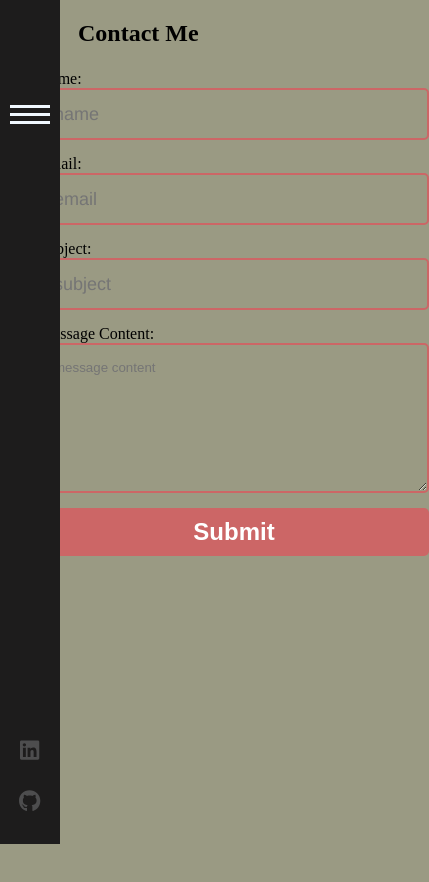
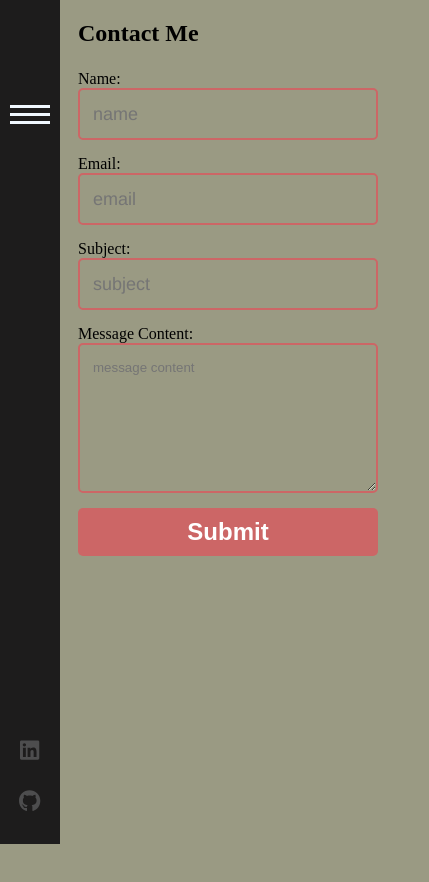
Before and after one commit to juliamachin/React-Portfolio, a React (Create React App) app: page /React-Portfolio/contact in a window 390 px wide. Shown: the top 882 px of the page, 429 px wide, since content can reach past the window. Built offline with nearby package versions, Linux system fonts and the light colour scheme.

Commit message:
css added

```diff
--- a/src/Components/Contact/Contact.scss
+++ b/src/Components/Contact/Contact.scss
@@ -67,3 +67,10 @@ Button {
 Button:hover {
   background: #cc4949;
 }
+
+@media only screen and (max-width: 780px) and (max-height: 900px) {
+    Form {
+        max-width: 300px;
+        left: 20%;
+    }
+}
--- a/src/Components/Portfolio/Portfolio.js
+++ b/src/Components/Portfolio/Portfolio.js
@@ -1,4 +1,10 @@
 import './Portfolio.scss'
+import {
+    CarouselControl,
+    Carousel,
+    CarouselItem,
+    CarouselIndicators,
+} from 'reactstrap';
 
 const Portfolio = () => {
     return (
```
